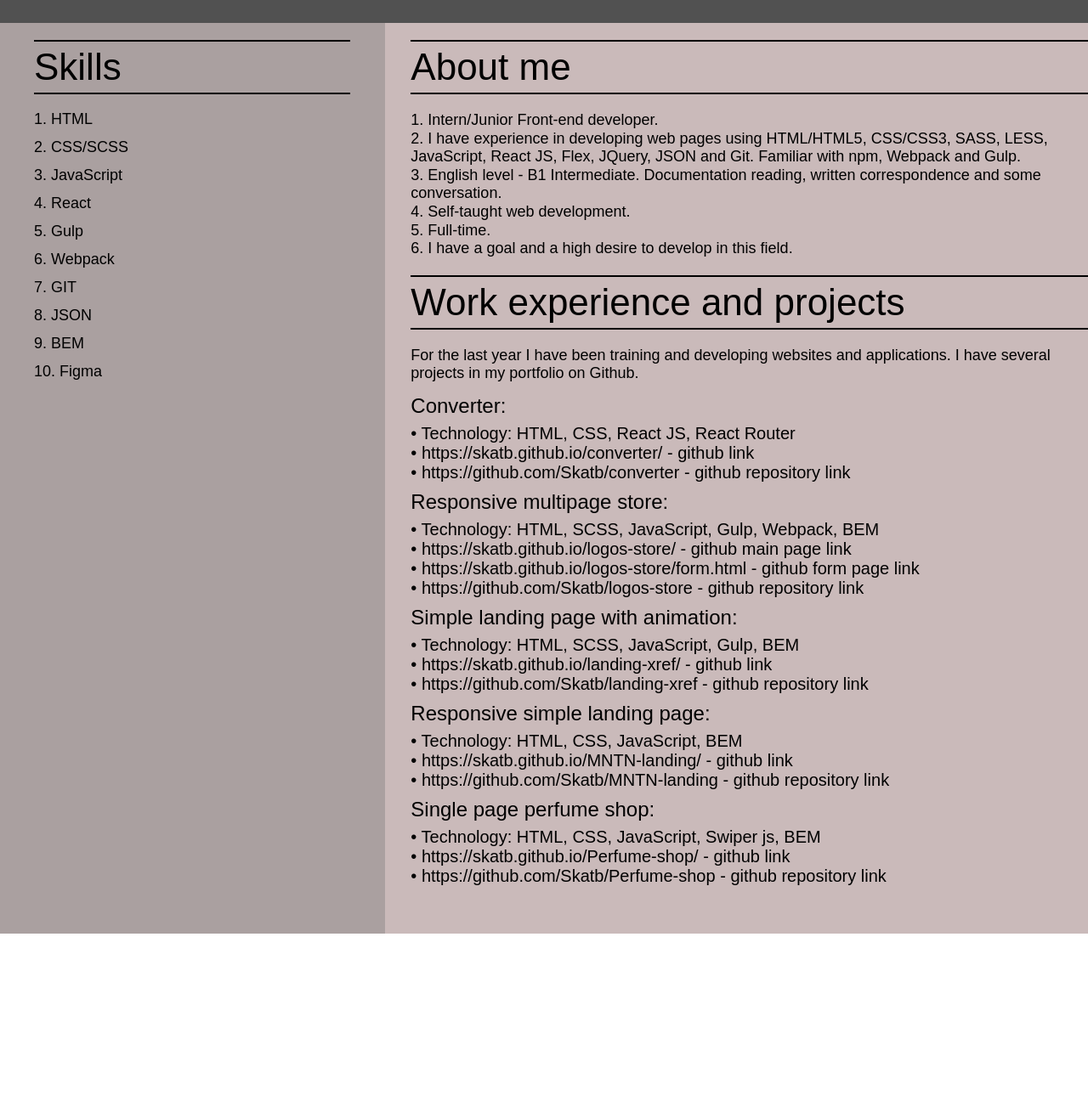
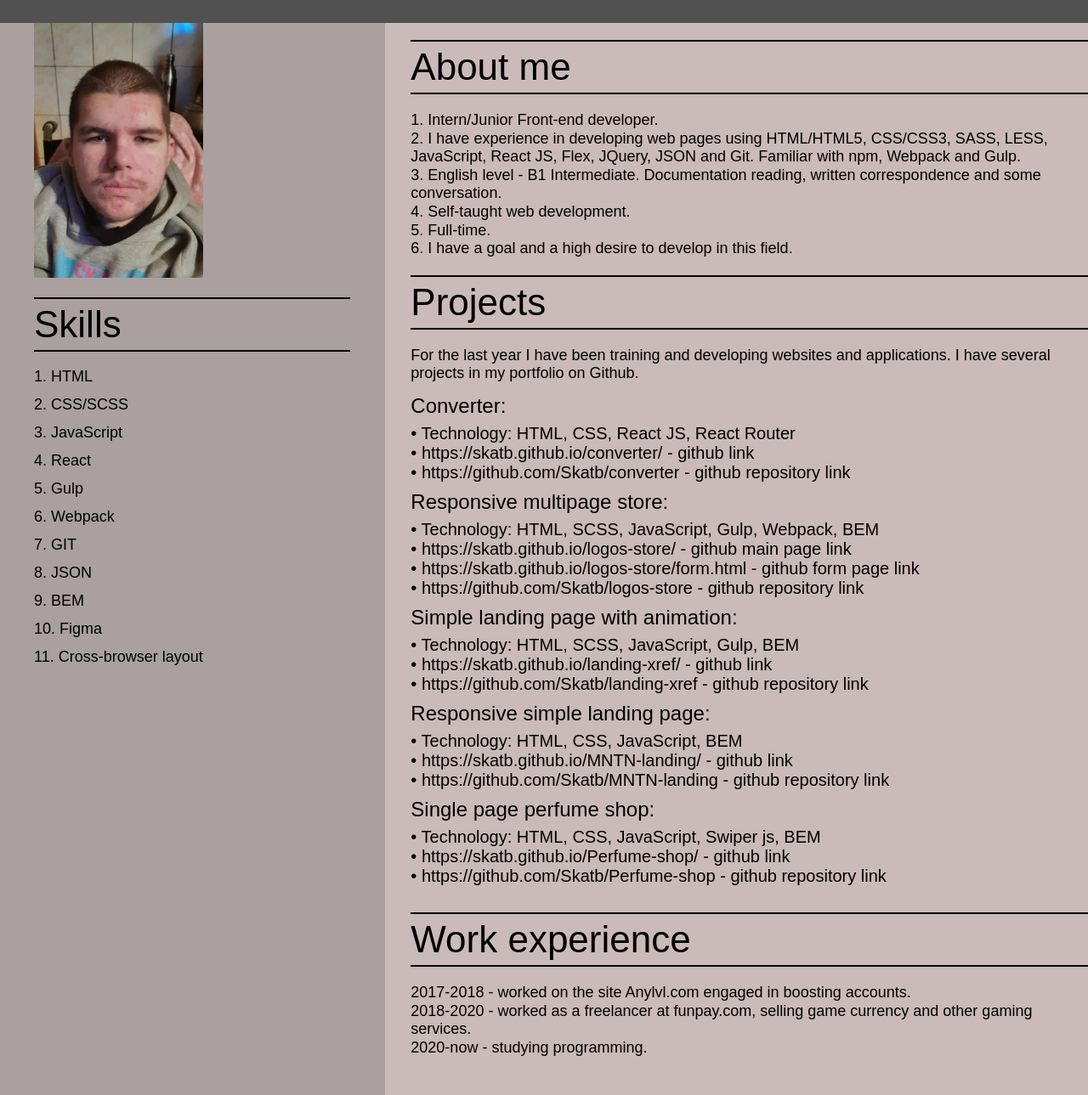
Before and after one commit to Skatb/summary, a plain HTML site: page index.html in a window 1280 px wide. Shown: the part 182-1471 px from the top of the page at 85% size. Before the commit the page ends 1281 px from the top, so only its background shows below. Drawn offline with Linux system fonts and the light colour scheme.

Commit message:
add work experience

```diff
--- a/index.html
+++ b/index.html
@@ -35,6 +35,7 @@
             </div>
             <div class="section">
                 <div class="section__side-menu side-section">
+                    <div class="photo-block"><img src="img/photo.png" alt="" class="photo"></div>
                     <div class="side-section__side-menu-header">Skills</div>
                     <ol class="side-section__list">
                         <li class="side-section__list-item">1. HTML</li>
@@ -47,6 +48,8 @@
                         <li class="side-section__list-item">8. JSON</li>
                         <li class="side-section__list-item">9. BEM</li>
                         <li class="side-section__list-item">10. Figma</li>
+                        <li class="side-section__list-item">11. Cross-browser layout</li>
+
                     </ol>
                 </div>
                 <div class="section__menu menu">
@@ -67,7 +70,7 @@
                         </div>
                     </div>
                     <div class="menu__about">
-                        <div class="menu__title">Work experience and projects</div>
+                        <div class="menu__title">Projects</div>
                         <div class="menu__description">
                             For the last year I have been training and developing websites and applications. I have
                             several projects in my portfolio on Github.
@@ -118,6 +121,16 @@
                             </li>
                         </ul>
                     </div>
+                    <div class="menu__about">
+                        <div class="menu__title">Work experience</div>
+                        <div class="menu__description">
+                            <ul>
+                                <li>2017-2018 - worked on the site Anylvl.com engaged in boosting accounts.</li>
+                                <li>2018-2020 - worked as a freelancer at funpay.com, selling game currency and other gaming services.</li>
+                                <li>2020-now - studying programming.</li>
+                            </ul>
+                        </div>
+                    </div>
                 </div>
             </div>
         </div>
--- a/style.css
+++ b/style.css
@@ -115,6 +115,13 @@ li {
     padding-bottom: 10px;
     width: 100%;
     position: relative;
+}
+.photo-block {
+    align-items: center;
+}
+.photo {
+    height: 300px;
+    width: 100%;
 }
 @media (max-width: 700px) {
     .side-section {
```
Also changed, not shown: img/photo.png (added).
